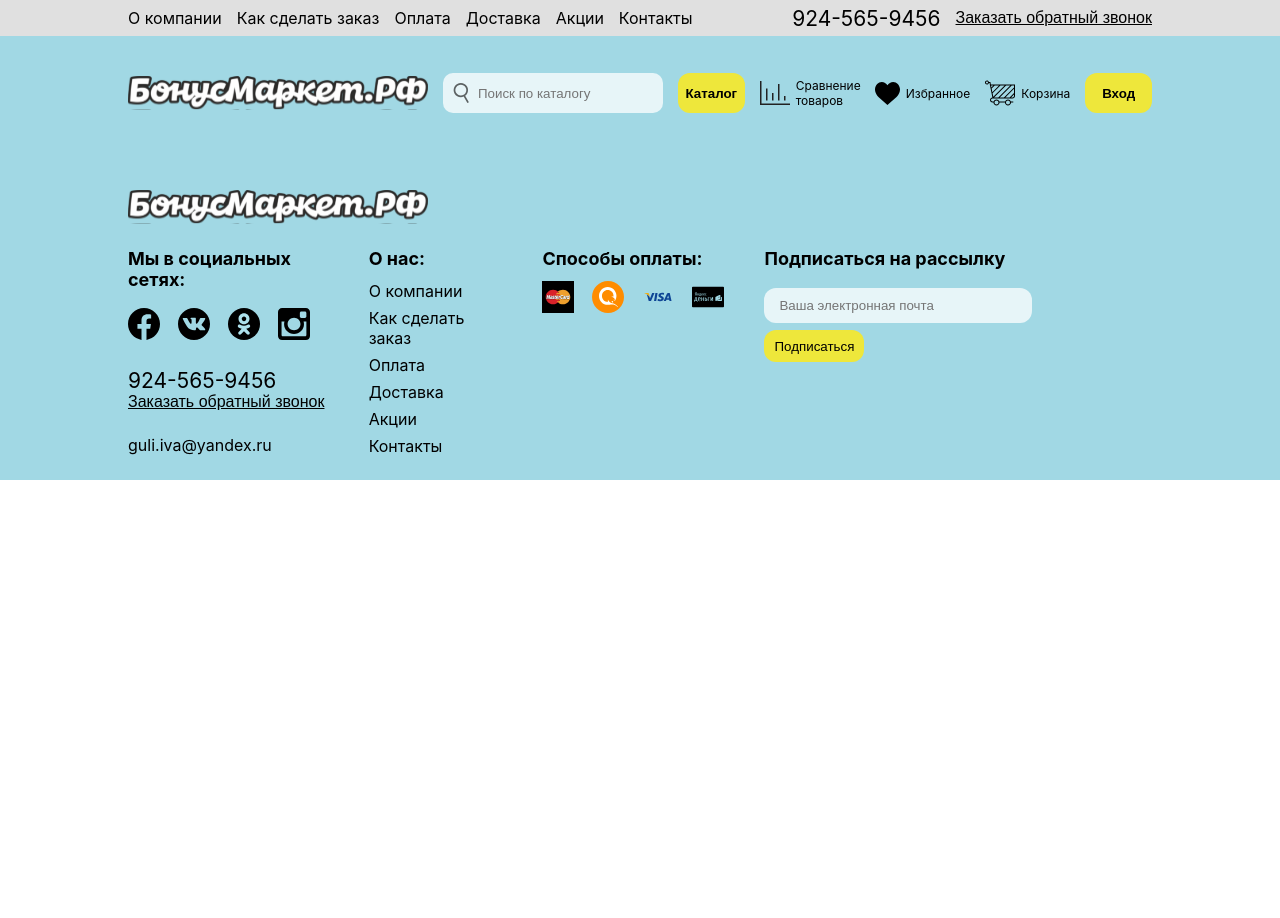
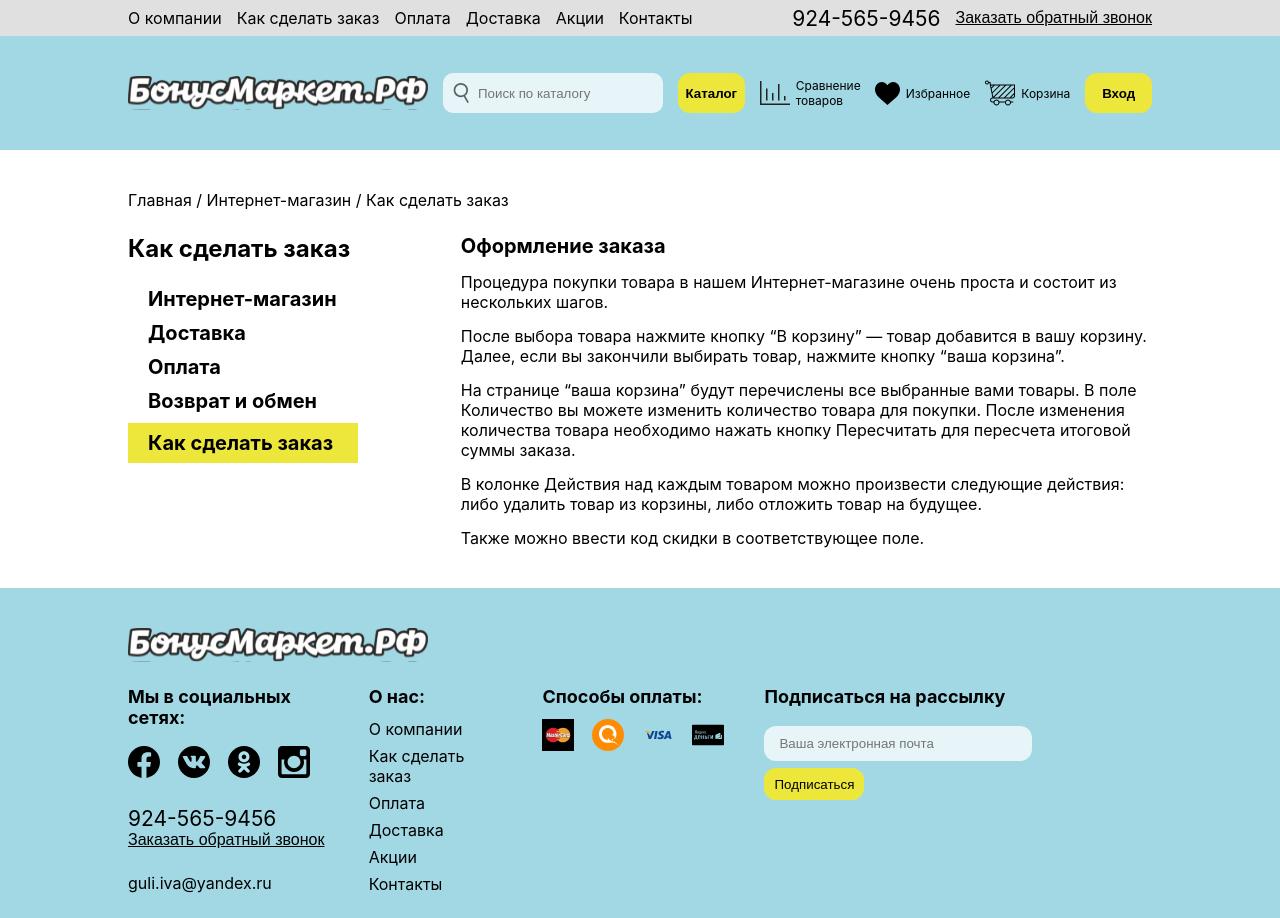
Before and after one commit to Vinorval/bonus-market-0.2, a React (Create React App) app: page /make_order in a window 1280 px wide. Before the commit the page ends 800 px from the top, so only its background shows below. Built offline with nearby package versions, Linux system fonts and the light colour scheme.

Commit message:
feat: add page - how create order

```diff
--- a/src/components/app/App.js
+++ b/src/components/app/App.js
@@ -16,6 +16,10 @@ import ServicesPage from '../../pages/company/ServicesPage';
 
 import ShopPage from '../../pages/shop/ShopPage';
 
+
+
+import OrderCreatePage from '../../pages/shop/OrderCreatePage';
+
 function App() {
   return (
     <div className="App">
@@ -33,6 +37,10 @@ function App() {
         <Route path='/services' element={<ServicesPage />} />
 
         <Route path='/shop' element={<ShopPage />} />
+
+
+
+        <Route path='/make_order' element={<OrderCreatePage />} />
       </Routes>
       <Footer />
     </div>
--- /dev/null
+++ b/src/pages/shop/OrderCreatePage.js
@@ -0,0 +1,27 @@
+import Location from "../../components/location/Location";
+import Nav from "../../components/nav/Nav";
+import { navPagesShopArr } from "../../utils/navigationPage";
+
+const OrderCreatePage = () => {
+    const location = [ { link: "/", text: 'Главная ' }, { link: "/shop", text: '/ Интернет-магазин ' }, { link: "/make_order", text: '/ Как сделать заказ ' } ];
+
+    return (
+        <main className="page padding_limit_width" >
+            <Location path={location} />
+            <h2 className="page__title margin_none">Как сделать заказ</h2>
+            <Nav navArr={navPagesShopArr} />
+            <section className="info-block">
+                <div className="info-block__basic">
+                    <h3 className="info-block__title margin_none">Оформление заказа</h3>
+                    <p className="margin_none">Процедура покупки товара в нашем Интернет-магазине очень проста и состоит из нескольких шагов.</p>
+                    <p className="margin_none">После выбора товара нажмите кнопку “В корзину” — товар добавится в вашу корзину. Далее, если вы закончили выбирать товар, нажмите кнопку “ваша корзина”.</p>
+                    <p className="margin_none">На странице “ваша корзина” будут перечислены все выбранные вами товары. В поле Количество вы можете изменить количество товара для покупки. После изменения количества товара необходимо нажать кнопку Пересчитать для пересчета итоговой суммы заказа.</p>
+                    <p className="margin_none">В колонке Действия над каждым товаром можно произвести следующие действия: либо удалить товар из корзины, либо отложить товар на будущее.</p>
+                    <p className="margin_none">Также можно ввести код скидки в соответствующее поле. </p>
+                </div>
+            </section>
+        </main>
+    )
+};
+
+export default OrderCreatePage;
```
